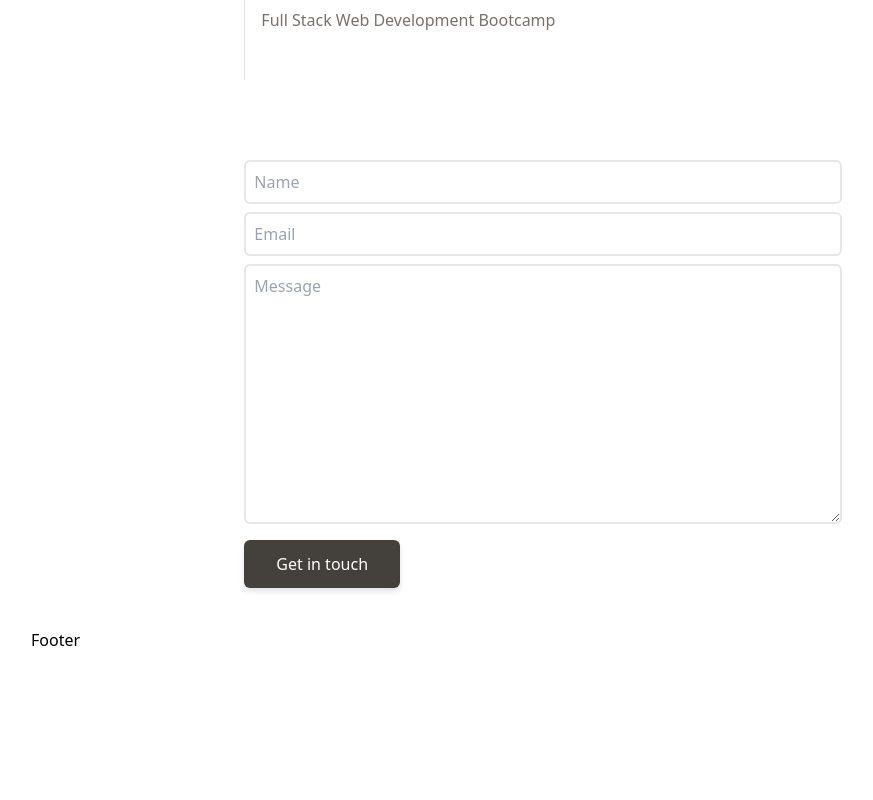
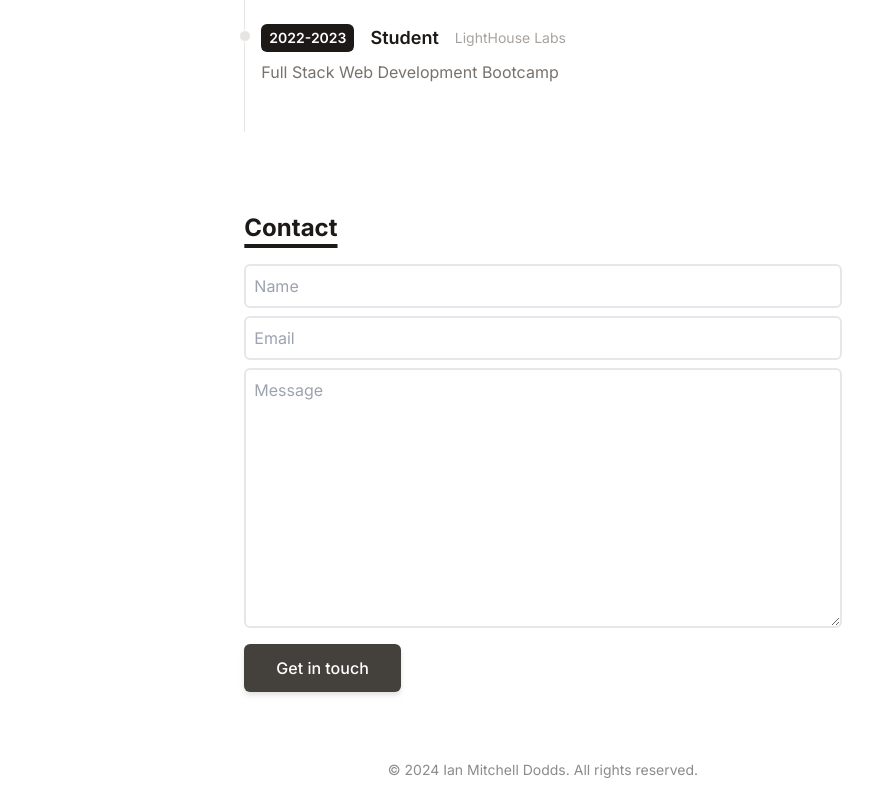
Before and after one commit to imdodds/react-portfolio, a React (Vite) app: page / in a window 1280 px wide. Shown: the part 968-1768 px from the top of the page, without its empty margins (97-970 px from the left). Before the commit the page ends 1620 px from the top, so only its background shows below. Built offline with nearby package versions, Linux system fonts and the light colour scheme.

Commit message:
Add Title and Footer components

```diff
--- a/src/App.jsx
+++ b/src/App.jsx
@@ -9,7 +9,7 @@ import Footer from './components/Footer'
 function App() {
 
   return (
-      <div className='max-w-5xl w-11/12 mx-auto'>
+      <div className='bg-white text-stone-900 min-h-screen font-inter max-w-5xl w-11/12 mx-auto'>
         <About></About>
         <Portfolio></Portfolio>
         <Timeline></Timeline>
--- a/src/components/Contact.jsx
+++ b/src/components/Contact.jsx
@@ -1,4 +1,6 @@
 import React from 'react'
+
+import Title from './Title'
 
 const Contact = () => {
   return (
@@ -9,6 +11,7 @@ const Contact = () => {
           method="POST"
           className='flex flex-col w-full md:w-7/12'
         >
+          <Title>Contact</Title>
           <input
             type="text"
             name="name"
--- a/src/components/Footer.jsx
+++ b/src/components/Footer.jsx
@@ -2,8 +2,11 @@ import React from 'react'
 
 const Footer = () => {
   return (
-    <div>
-      Footer
+    <div className='p-5 text-center'>
+      { /* Social Icons */}
+      <p className='text-sm mt-2 opacity-50'>
+        &copy; {new Date().getFullYear()} Ian Mitchell Dodds. All rights reserved.
+      </p>
     </div>
   )
 }
--- a/src/components/Timeline.jsx
+++ b/src/components/Timeline.jsx
@@ -2,11 +2,13 @@ import React from 'react'
 
 import timeline from '../data/timeline'
 import TimelineItem from './TimelineItem'
+import Title from './Title'
 
 const Timeline = () => {
   return (
     <div className='flex flex-col md:flex-row justify-center my-20'>
       <div className='w-full md:w-7/12'>
+        <Title>Timeline</Title>
         {timeline.map(item => (
           <TimelineItem
             years={item.years}
--- /dev/null
+++ b/src/components/Title.jsx
@@ -0,0 +1,14 @@
+import React from 'react'
+
+const Title = ({ children, id }) => {
+  return (
+    <h1
+      id={id && id}
+      className='text-2xl font-bold underline underline-offset-8 decoration-4 mb-5 text-stone-900'
+    >
+      {children}
+    </h1>
+  )
+}
+
+export default Title
```
